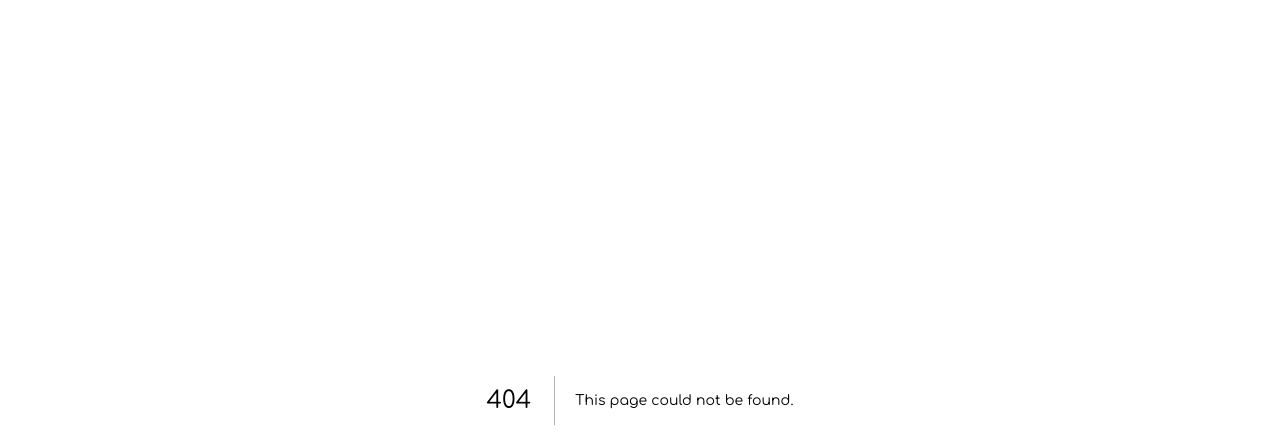
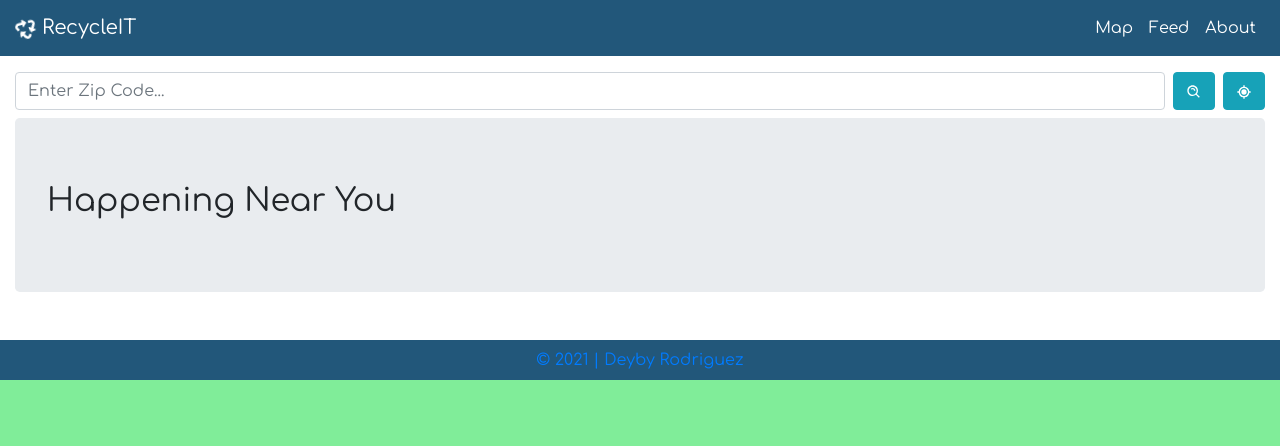
Before and after one commit to deybyr647/RecycleIT, a Next.js app: page /feed in a window 1280 px wide. Before the commit this address had no page. Shown: the top 446 px of the page. Built offline with nearby package versions, Linux system fonts and the light colour scheme.

Commit message:
Began working on feed page, made searchbar from map page a reusable component, refactored components, and edited styling + layout.

```diff
--- /dev/null
+++ b/components/Searchbar.tsx
@@ -0,0 +1,60 @@
+import { Form, Button } from 'react-bootstrap';
+import { BiCurrentLocation, BiSearchAlt } from "react-icons/bi";
+import styles from "../styles/etc.module.css";
+
+interface SearchbarProps {
+    formSubmitAction: () => void,
+    formChangeAction: (e: React.FormEvent<HTMLInputElement>) => void,
+    onClickAction: () => void
+    formValue: string,
+}
+
+const Searchbar = ({formSubmitAction, formChangeAction, onClickAction, formValue}: SearchbarProps) => {
+
+    const formSubmitHandler = (e: React.SyntheticEvent): void => {
+        e.preventDefault(); //@ts-ignore
+        formSubmitAction();
+    }
+
+    const formChangeHandler = (e: React.SyntheticEvent): void => {
+        //@ts-ignore
+        formChangeAction(e);
+    }
+
+    const buttonClickHandler = (e: React.SyntheticEvent): void => {
+        e.preventDefault(); //@ts-ignore
+        onClickAction();
+    }
+
+    return (
+        <Form
+            className="d-flex flex-row justify-content-between"
+            onSubmit={formSubmitHandler}
+        >
+            <Form.Control
+                required
+                placeholder="Enter Zip Code..."
+                value={formValue}
+                onChange={formChangeHandler}
+            />
+
+            <Button
+                variant="info"
+                className={`${styles.searchBarButton} mx-2`}
+                onClick={formSubmitHandler}
+            >
+                <BiSearchAlt/>
+            </Button>
+
+            <Button
+                variant="info"
+                className={styles.searchBarButton}
+                onClick={buttonClickHandler}
+            >
+                <BiCurrentLocation/>
+            </Button>
+        </Form>
+    )
+}
+
+export default Searchbar;
--- /dev/null
+++ b/pages/feed/index.tsx
@@ -0,0 +1,62 @@
+import { useState } from 'react';
+
+import { Container, Row, Col, Jumbotron, Image, Card, ListGroup } from 'react-bootstrap';
+
+import Metadata from '../../components/Metadata';
+import Navigation from '../../components/Navigation';
+import Footer from '../../components/Footer';
+
+import Searchbar from '../../components/Searchbar';
+
+const FeedPageContent = () => {
+    const [zip, setZip] = useState("");
+
+    const formSubmitHandler = (): void => {
+        console.log("Submitted");
+        setZip("");
+    }
+
+    const onZipCodeChange = (e: React.FormEvent<HTMLInputElement>): void => {
+        setZip(e.currentTarget.value);
+    }
+
+    const handleClick = (): void => {
+        console.log("Clicked");
+    }
+
+    return (
+        <Container fluid>
+            <Row className="d-flex flex-column mb-2">
+                <Col>
+                    <Searchbar
+                        formSubmitAction={formSubmitHandler}
+                        formChangeAction={onZipCodeChange}
+                        onClickAction={handleClick}
+                        formValue={zip}
+                    />
+                </Col>
+            </Row>
+
+            <Row className="d-flex flex-column mt-2">
+                <Col>
+                    <Jumbotron>
+                        <h2>Happening Near You</h2>
+                    </Jumbotron>
+                </Col>
+            </Row>
+        </Container>
+    )
+}
+
+const FeedPage = () => {
+    return (
+        <>
+            <Metadata title="RecycleIT Feed"/>
+            <Navigation/>
+            <FeedPageContent/>
+            <Footer/>
+        </>
+    )
+}
+
+export default FeedPage;
--- a/styles/etc.module.css
+++ b/styles/etc.module.css
@@ -17,6 +17,10 @@
     color: #a7c0bb;
 }
 
+.searchBarButton {
+    background-color: #38A3A5;
+}
+
 @media(prefers-reduced-motion: no-preference) {
     .faRecycle {
         animation: fa-recycle-spin infinite 12s linear;
--- a/styles/map.module.css
+++ b/styles/map.module.css
@@ -1,4 +1,4 @@
-.searchButton {
+.placeCardButton {
     background-color: #38A3A5;
 }
 
```
Also changed, not shown: components/api.ts (+5 -3 lines), components/map/PlaceCard.tsx (+7 -8 lines), pages/map/index.tsx (+73 -86 lines).
